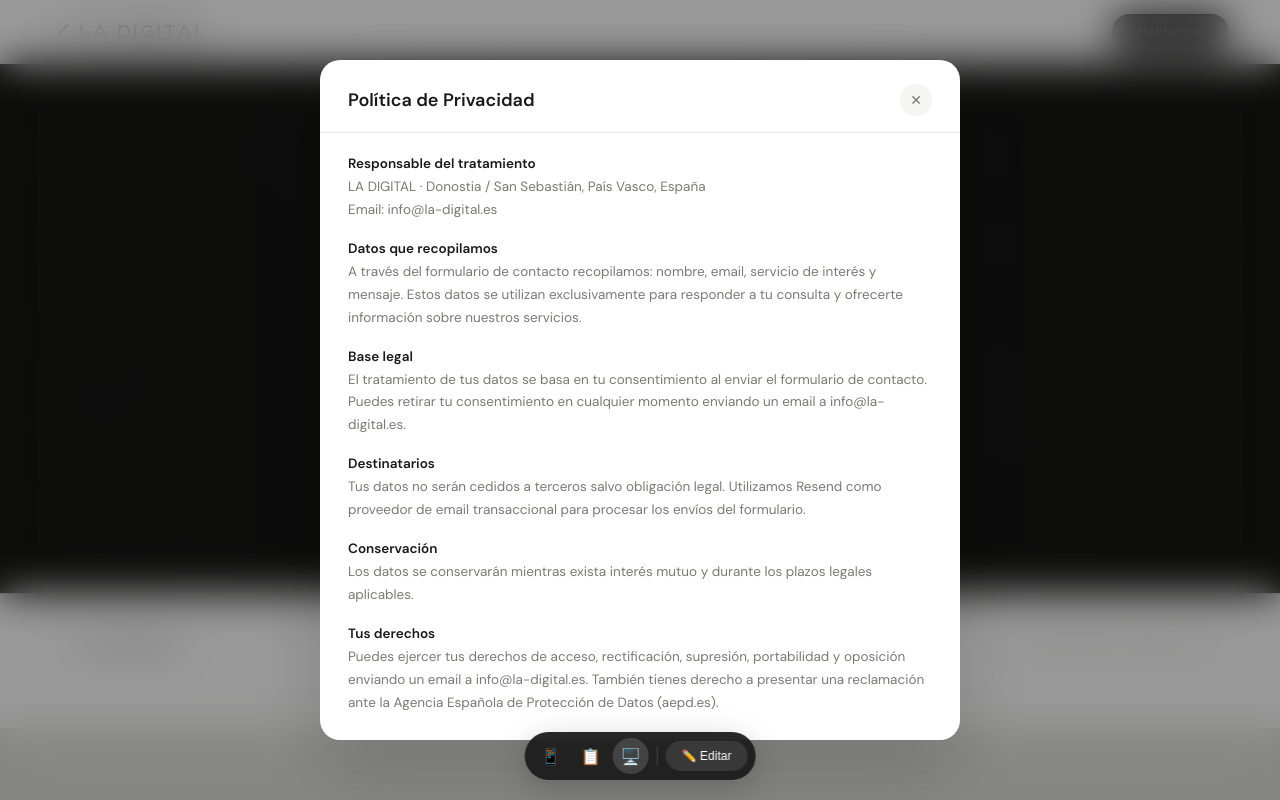
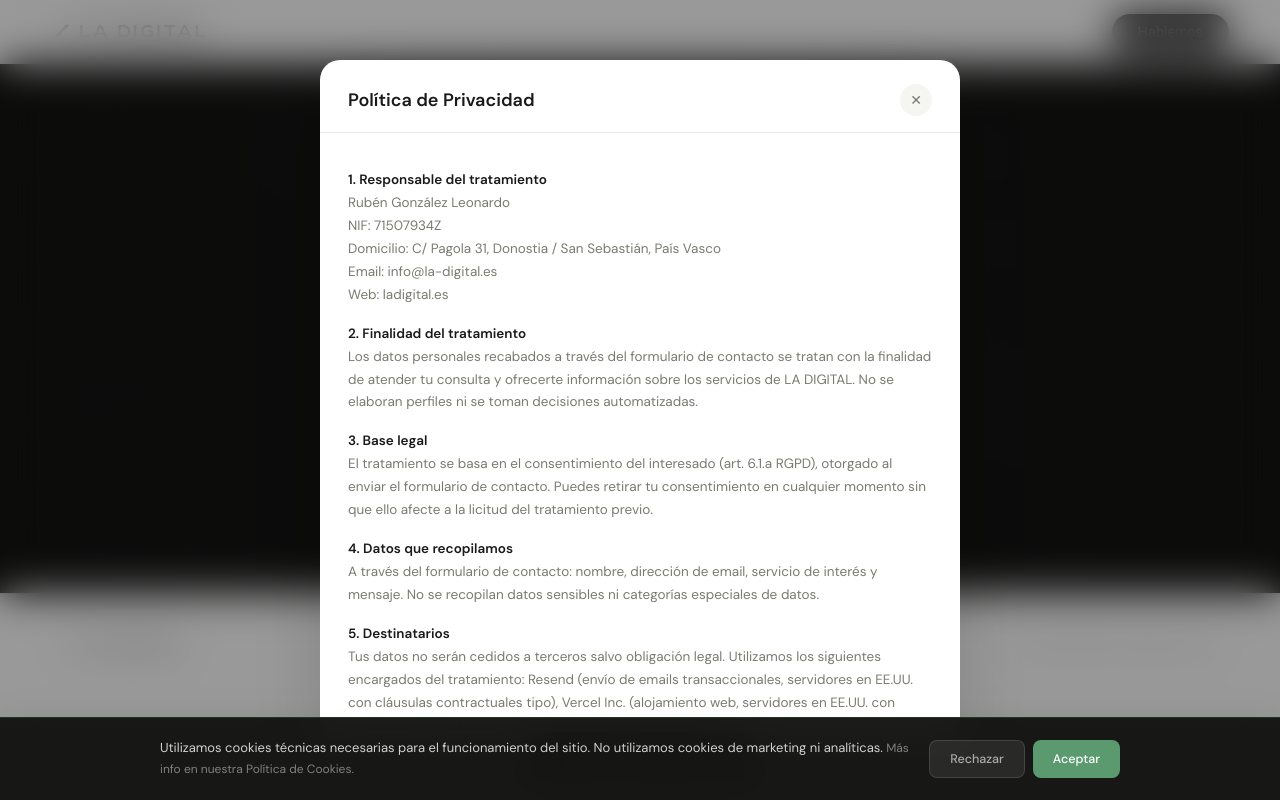
Before and after one commit to LaDigital2026/la-digital-web, a React (Create React App) app: page / in a window 1280 px wide. Both pictures are taken after a click on the button "Política de Privacidad". Shown: the part 3034-3834 px from the top of the page. Built offline with nearby package versions, Linux system fonts and the light colour scheme.

Commit message:
Update App.jsx

```diff
--- a/src/App.jsx
+++ b/src/App.jsx
@@ -874,6 +874,42 @@ function Contact() {
   );
 }
 
+/* ═══ COOKIE BANNER ═══ */
+function CookieBanner() {
+  const [show, setShow] = useState(false);
+  useEffect(() => {
+    try {
+      const consent = localStorage.getItem("ld-cookie-consent");
+      if (!consent) setShow(true);
+    } catch { setShow(true); }
+  }, []);
+  const accept = () => { try { localStorage.setItem("ld-cookie-consent", "accepted"); } catch {} setShow(false); };
+  const reject = () => { try { localStorage.setItem("ld-cookie-consent", "rejected"); } catch {} setShow(false); };
+  if (!show) return null;
+  return (
+    <div style={{ position: "fixed", bottom: 0, left: 0, right: 0, zIndex: 999, background: "rgba(20,20,19,0.97)", backdropFilter: "blur(16px)", WebkitBackdropFilter: "blur(16px)", padding: "20px clamp(16px,5vw,40px)", borderTop: `1px solid rgba(90,154,110,0.2)`, animation: "slideUp .4s ease" }}>
+      <div style={{ maxWidth: 960, margin: "0 auto", display: "flex", alignItems: "center", justifyContent: "space-between", gap: 20, flexWrap: "wrap" }}>
+        <div style={{ flex: 1, minWidth: 280 }}>
+          <p style={{ fontSize: 13, color: "rgba(255,255,255,0.8)", lineHeight: 1.6, margin: 0 }}>
+            Utilizamos cookies técnicas necesarias para el funcionamiento del sitio. No utilizamos cookies de marketing ni analíticas.
+            <span style={{ color: "rgba(255,255,255,0.45)", fontSize: 12 }}> Más info en nuestra Política de Cookies.</span>
+          </p>
+        </div>
+        <div style={{ display: "flex", gap: 8, flexShrink: 0 }}>
+          <button onClick={reject} style={{ fontSize: 12.5, fontWeight: 500, color: "rgba(255,255,255,0.6)", background: "rgba(255,255,255,0.08)", border: "1px solid rgba(255,255,255,0.12)", borderRadius: 8, padding: "10px 20px", cursor: "pointer", transition: "all .2s", fontFamily: "inherit" }}
+            onMouseEnter={e => e.currentTarget.style.background = "rgba(255,255,255,0.12)"}
+            onMouseLeave={e => e.currentTarget.style.background = "rgba(255,255,255,0.08)"}
+          >Rechazar</button>
+          <button onClick={accept} style={{ fontSize: 12.5, fontWeight: 500, color: "#fff", background: t.accent, border: "none", borderRadius: 8, padding: "10px 20px", cursor: "pointer", transition: "all .2s", fontFamily: "inherit" }}
+            onMouseEnter={e => e.currentTarget.style.background = t.accentHover}
+            onMouseLeave={e => e.currentTarget.style.background = t.accent}
+          >Aceptar</button>
+        </div>
+      </div>
+    </div>
+  );
+}
+
 /* ═══ LEGAL MODAL ═══ */
 function LegalModal({ title, children, onClose }) {
   useEffect(() => { document.body.style.overflow = "hidden"; return () => { document.body.style.overflow = ""; }; }, []);
@@ -892,24 +928,46 @@ function LegalModal({ title, children, onClose }) {
   );
 }
 
+const S = ({ children }) => <strong style={{ color: t.text }}>{children}</strong>;
+const P = ({ children }) => <p style={{ marginTop: 16 }}>{children}</p>;
+
 const PrivacyContent = () => (
   <div>
-    <p><strong style={{ color: t.text }}>Responsable del tratamiento</strong><br />LA DIGITAL · Donostia / San Sebastián, País Vasco, España<br />Email: info@la-digital.es</p>
-    <p style={{ marginTop: 16 }}><strong style={{ color: t.text }}>Datos que recopilamos</strong><br />A través del formulario de contacto recopilamos: nombre, email, servicio de interés y mensaje. Estos datos se utilizan exclusivamente para responder a tu consulta y ofrecerte información sobre nuestros servicios.</p>
-    <p style={{ marginTop: 16 }}><strong style={{ color: t.text }}>Base legal</strong><br />El tratamiento de tus datos se basa en tu consentimiento al enviar el formulario de contacto. Puedes retirar tu consentimiento en cualquier momento enviando un email a info@la-digital.es.</p>
-    <p style={{ marginTop: 16 }}><strong style={{ color: t.text }}>Destinatarios</strong><br />Tus datos no serán cedidos a terceros salvo obligación legal. Utilizamos Resend como proveedor de email transaccional para procesar los envíos del formulario.</p>
-    <p style={{ marginTop: 16 }}><strong style={{ color: t.text }}>Conservación</strong><br />Los datos se conservarán mientras exista interés mutuo y durante los plazos legales aplicables.</p>
-    <p style={{ marginTop: 16 }}><strong style={{ color: t.text }}>Tus derechos</strong><br />Puedes ejercer tus derechos de acceso, rectificación, supresión, portabilidad y oposición enviando un email a info@la-digital.es. También tienes derecho a presentar una reclamación ante la Agencia Española de Protección de Datos (aepd.es).</p>
+    <P><S>1. Responsable del tratamiento</S><br />Rubén González Leonardo<br />NIF: 71507934Z<br />Domicilio: C/ Pagola 31, Donostia / San Sebastián, País Vasco<br />Email: info@la-digital.es<br />Web: ladigital.es</P>
+    <P><S>2. Finalidad del tratamiento</S><br />Los datos personales recabados a través del formulario de contacto se tratan con la finalidad de atender tu consulta y ofrecerte información sobre los servicios de LA DIGITAL. No se elaboran perfiles ni se toman decisiones automatizadas.</P>
+    <P><S>3. Base legal</S><br />El tratamiento se basa en el consentimiento del interesado (art. 6.1.a RGPD), otorgado al enviar el formulario de contacto. Puedes retirar tu consentimiento en cualquier momento sin que ello afecte a la licitud del tratamiento previo.</P>
+    <P><S>4. Datos que recopilamos</S><br />A través del formulario de contacto: nombre, dirección de email, servicio de interés y mensaje. No se recopilan datos sensibles ni categorías especiales de datos.</P>
+    <P><S>5. Destinatarios</S><br />Tus datos no serán cedidos a terceros salvo obligación legal. Utilizamos los siguientes encargados del tratamiento: Resend (envío de emails transaccionales, servidores en EE.UU. con cláusulas contractuales tipo), Vercel Inc. (alojamiento web, servidores en EE.UU. con cláusulas contractuales tipo).</P>
+    <P><S>6. Plazo de conservación</S><br />Los datos se conservarán mientras exista interés mutuo en mantener la relación comercial y, posteriormente, durante los plazos legalmente exigidos para atender posibles responsabilidades (5 años).</P>
+    <P><S>7. Derechos del interesado</S><br />Puedes ejercer tus derechos de acceso, rectificación, supresión, limitación, portabilidad y oposición enviando un email a info@la-digital.es indicando tu nombre y el derecho que deseas ejercer. Tienes derecho a presentar una reclamación ante la Agencia Española de Protección de Datos (www.aepd.es).</P>
+    <P><S>8. Seguridad</S><br />Hemos adoptado las medidas técnicas y organizativas necesarias para garantizar la seguridad de tus datos, incluyendo cifrado SSL/TLS en todas las comunicaciones.</P>
+    <p style={{ marginTop: 24, fontSize: 12, color: t.textMuted }}>Última actualización: marzo de 2026</p>
   </div>
 );
 
 const CookiesContent = () => (
   <div>
-    <p><strong style={{ color: t.text }}>¿Qué son las cookies?</strong><br />Las cookies son pequeños archivos de texto que se almacenan en tu dispositivo cuando visitas un sitio web. Sirven para que el sitio funcione correctamente y para recopilar información sobre la navegación.</p>
-    <p style={{ marginTop: 16 }}><strong style={{ color: t.text }}>Cookies que utilizamos</strong><br />Esta web utiliza únicamente cookies técnicas necesarias para el funcionamiento del sitio. No utilizamos cookies de marketing, analíticas ni de terceros que rastreen tu actividad.</p>
-    <p style={{ marginTop: 16 }}><strong style={{ color: t.text }}>Cookies técnicas</strong><br />Son estrictamente necesarias para la navegación y el uso de las funcionalidades básicas del sitio. No requieren consentimiento.</p>
-    <p style={{ marginTop: 16 }}><strong style={{ color: t.text }}>¿Cómo desactivar las cookies?</strong><br />Puedes configurar tu navegador para bloquear o eliminar las cookies. Ten en cuenta que esto puede afectar al funcionamiento de algunos elementos de la web.</p>
-    <p style={{ marginTop: 16 }}><strong style={{ color: t.text }}>Más información</strong><br />Para cualquier consulta sobre nuestra política de cookies, contacta con nosotros en info@la-digital.es.</p>
+    <P><S>1. ¿Qué son las cookies?</S><br />Las cookies son pequeños archivos de texto que se almacenan en tu dispositivo cuando visitas un sitio web. Permiten que el sitio funcione correctamente y pueden recopilar información sobre tu navegación.</P>
+    <P><S>2. Responsable</S><br />Rubén González Leonardo · NIF: 71507934Z · Email: info@la-digital.es</P>
+    <P><S>3. Cookies que utilizamos</S><br />Esta web utiliza únicamente cookies técnicas estrictamente necesarias para el funcionamiento del sitio:<br /><br />
+    • <S>ld-cookie-consent</S> — Almacena tu preferencia de aceptación/rechazo de cookies. Duración: 1 año. Tipo: técnica, propia.<br /><br />
+    No utilizamos cookies de análisis, de personalización, publicitarias ni de terceros.</P>
+    <P><S>4. Base legal</S><br />Las cookies técnicas estrictamente necesarias están exentas de consentimiento según el artículo 22.2 de la LSSI-CE. No obstante, te informamos de su uso mediante este aviso y el banner de cookies.</P>
+    <P><S>5. Cómo gestionar las cookies</S><br />Puedes configurar tu navegador para bloquear o eliminar las cookies. Ten en cuenta que esto podría afectar al funcionamiento de la web. Instrucciones por navegador: Chrome (chrome://settings/cookies), Safari (Preferencias {'>'} Privacidad), Firefox (about:preferences#privacy).</P>
+    <P><S>6. Transferencias internacionales</S><br />La web está alojada en Vercel Inc. (EE.UU.) que cumple con las cláusulas contractuales tipo aprobadas por la Comisión Europea.</P>
+    <p style={{ marginTop: 24, fontSize: 12, color: t.textMuted }}>Última actualización: marzo de 2026</p>
+  </div>
+);
+
+const AvisoLegalContent = () => (
+  <div>
+    <P><S>1. Datos identificativos</S><br />En cumplimiento del artículo 10 de la Ley 34/2002, de 11 de julio, de Servicios de la Sociedad de la Información y de Comercio Electrónico (LSSI-CE), se informa:<br /><br />
+    Titular: Rubén González Leonardo<br />NIF: 71507934Z<br />Domicilio: C/ Pagola 31, Donostia / San Sebastián, País Vasco, España<br />Email: info@la-digital.es<br />Actividad: Servicios de desarrollo web, publicidad digital y consultoría eCommerce</P>
+    <P><S>2. Objeto</S><br />El presente sitio web (ladigital.es) tiene como finalidad proporcionar información sobre los servicios profesionales de LA DIGITAL y facilitar el contacto con potenciales clientes.</P>
+    <P><S>3. Propiedad intelectual e industrial</S><br />Todos los contenidos de este sitio web, incluyendo textos, diseños gráficos, imágenes, código fuente y logotipos, son propiedad de Rubén González Leonardo o se utilizan con la debida autorización, y están protegidos por la legislación sobre propiedad intelectual e industrial. Queda prohibida su reproducción, distribución o modificación sin autorización expresa.</P>
+    <P><S>4. Exclusión de responsabilidad</S><br />LA DIGITAL no se hace responsable de los daños que pudieran derivarse del uso de la información contenida en esta web. Los enlaces a sitios de terceros se proporcionan a título informativo, sin que LA DIGITAL asuma responsabilidad alguna sobre sus contenidos.</P>
+    <P><S>5. Legislación aplicable</S><br />Las presentes condiciones se rigen por la legislación española. Para cualquier controversia, las partes se someten a los juzgados y tribunales de Donostia / San Sebastián.</P>
+    <p style={{ marginTop: 24, fontSize: 12, color: t.textMuted }}>Última actualización: marzo de 2026</p>
   </div>
 );
 
@@ -927,12 +985,14 @@ function Footer() {
             </div>
             <span style={{ fontSize: 12, color: t.textMuted }}>© {new Date().getFullYear()} LA DIGITAL · Basque Country</span>
           </div>
-          <div style={{ display: "flex", gap: 16, justifyContent: "center", marginTop: 16 }}>
+          <div style={{ display: "flex", gap: 16, justifyContent: "center", marginTop: 16, flexWrap: "wrap" }}>
+            <button onClick={() => setLegal("aviso")} style={linkStyle} onMouseEnter={e => e.currentTarget.style.color = t.accent} onMouseLeave={e => e.currentTarget.style.color = t.textMuted}>Aviso Legal</button>
             <button onClick={() => setLegal("privacy")} style={linkStyle} onMouseEnter={e => e.currentTarget.style.color = t.accent} onMouseLeave={e => e.currentTarget.style.color = t.textMuted}>Política de Privacidad</button>
             <button onClick={() => setLegal("cookies")} style={linkStyle} onMouseEnter={e => e.currentTarget.style.color = t.accent} onMouseLeave={e => e.currentTarget.style.color = t.textMuted}>Política de Cookies</button>
           </div>
         </footer>
       </FadeUp>
+      {legal === "aviso" && <LegalModal title="Aviso Legal" onClose={() => setLegal(null)}><AvisoLegalContent /></LegalModal>}
       {legal === "privacy" && <LegalModal title="Política de Privacidad" onClose={() => setLegal(null)}><PrivacyContent /></LegalModal>}
       {legal === "cookies" && <LegalModal title="Política de Cookies" onClose={() => setLegal(null)}><CookiesContent /></LegalModal>}
     </>
@@ -1180,6 +1240,7 @@ export default function LaDigital() {
           <Contact />
           <Footer />
         </div>
+        <CookieBanner />
         {isAdmin && <Toolbar view={view} setView={setView} editOpen={editOpen} setEditOpen={setEditOpen} />}
         {isAdmin && editOpen && <AdminPanel content={content} setContent={setContent} onClose={() => setEditOpen(false)} />}
       </div>
```
